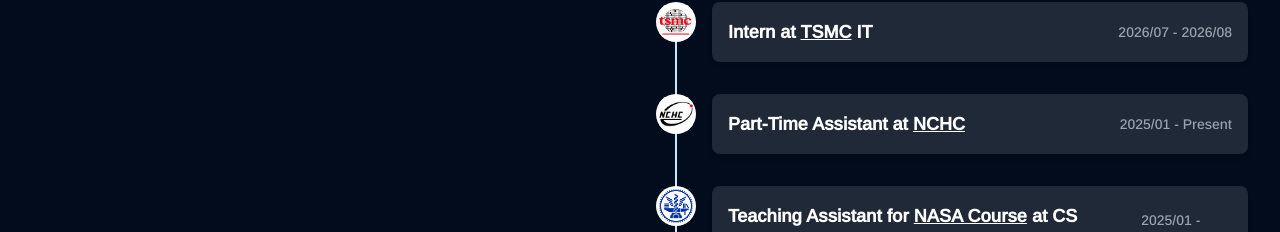
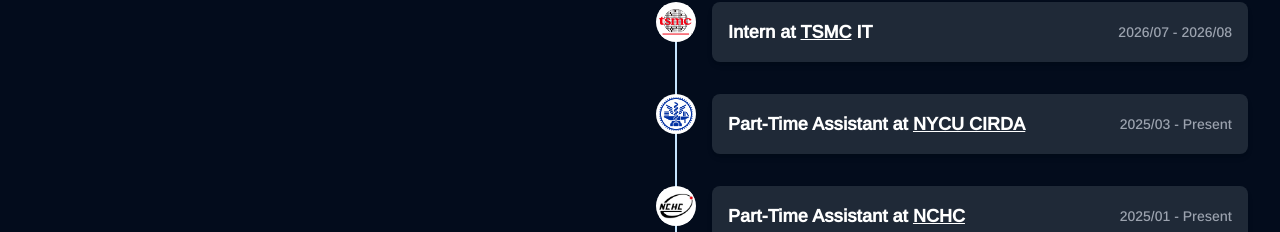
Before and after one commit to SiriusKoan/SiriusKoan.github.io, a Vue app: page /about in a window 1280 px wide. Shown: the part 720-952 px from the top of the page. Built offline with nearby package versions, Linux system fonts and the light colour scheme.

Commit message:
chore: add NYCU CIRDA to experience

```diff
--- a/src/components/AboutExperienceSection.vue
+++ b/src/components/AboutExperienceSection.vue
@@ -32,6 +32,14 @@ export default {
           date: "2026/07 - 2026/08",
           description: '',
           image: "/tsmc.png",
+          imageBgClass: "bg-white",
+        },
+        {
+          id: "cirda",
+          title: 'Part-Time Assistant at <a href="https://cirda.nycu.edu.tw" target="_blank" class="underline">NYCU CIRDA</a>',
+          date: "2025/03 - Present",
+          description: '',
+          image: "/nycu.png",
           imageBgClass: "bg-white",
         },
         {
```
